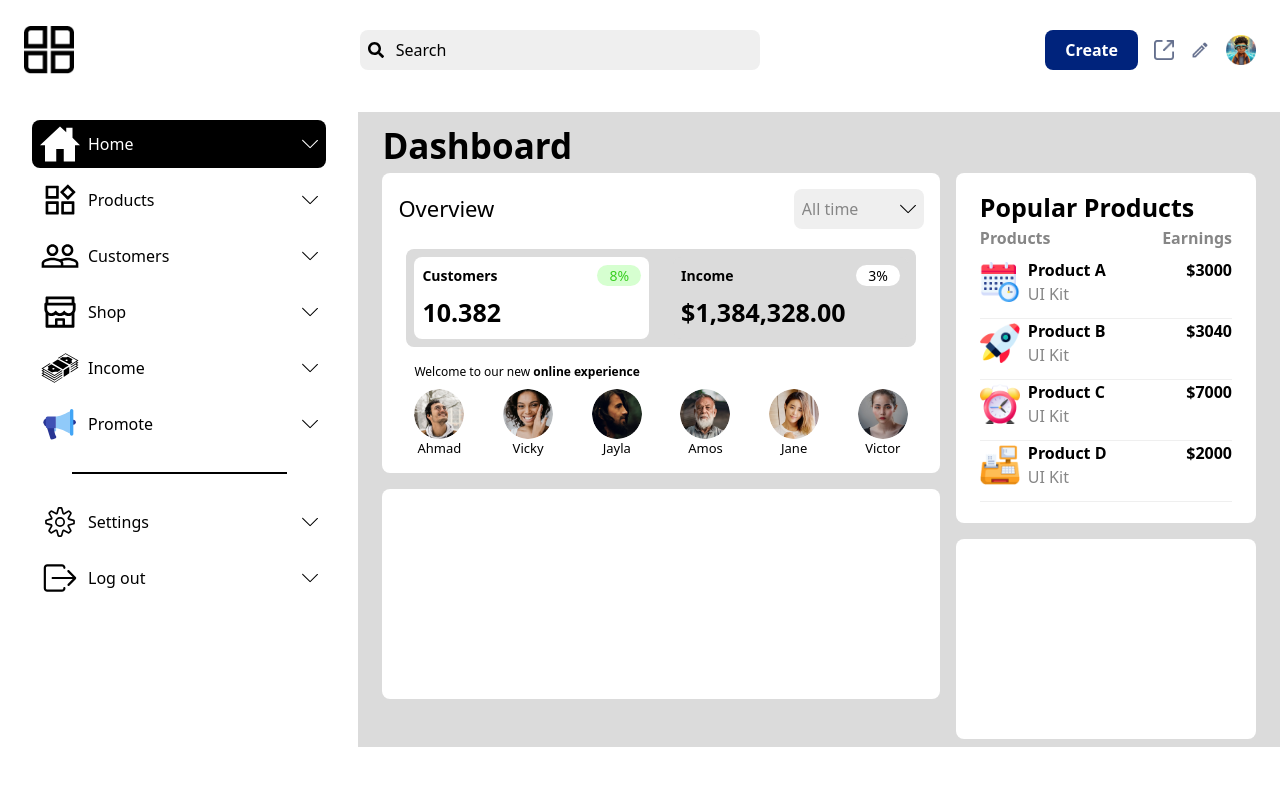
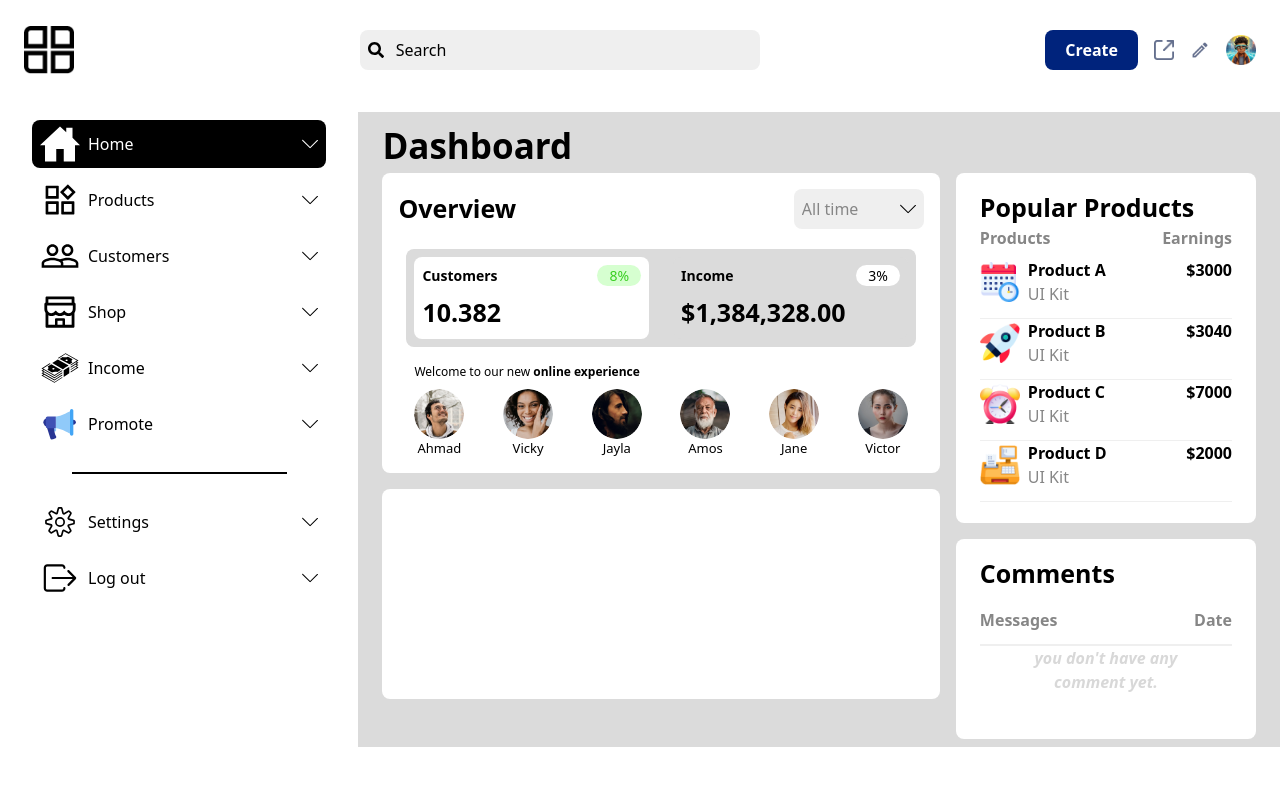
Before and after one commit to Afrimann/dashboard_ex, a Next.js app: page / in a window 1280 px wide. Shown: the top 786 px of the page. Built offline with nearby package versions, Linux system fonts and the light colour scheme.

Commit message:
Add Comment Card

```diff
--- a/app/components/Dashboard.tsx
+++ b/app/components/Dashboard.tsx
@@ -28,7 +28,22 @@ const Dashboard: React.FC = () => {
               </div>
             </div>
           </div>
-          <div className='sec-two'></div>
+          <div className='sec-two'>
+            <h2 className='font-semibold text-[25px]'>Comments</h2>
+            <div className=''>
+              <div className='w-full'>
+                <span className='flex justify-between border-[#EFEFEF] mt-4 border-b-2'>
+                  <h2 className='mb-3 font-semibold text-[#868686]'>Messages</h2>
+                  <h2 className='font-semibold text-[#868686]'>Date</h2>
+                </span>
+                <div className='w-full comments'>
+                  <p className='mx-auto max-w-[60%] font-semibold text-[#86868652] text-center italic'>
+                    you don't have any comment yet.
+                  </p>
+                </div>
+              </div>
+            </div>
+          </div>
         </div>
       </div>
     </div>
--- a/app/components/Overview.tsx
+++ b/app/components/Overview.tsx
@@ -12,7 +12,7 @@ const Overview = () => {
   return (
     <div className='overview-container'>
       <div className='overview-heading'>
-        <h1 className='text-[22px] text-black'>Overview</h1>
+        <h1 className='font-semibold text-[25px] text-black'>Overview</h1>
         <div className='relative flex items-center gap-3 bg-[#EFEFEF] p-0 rounded-lg overview-filter w-[130px] cursor-pointer'>
           {/* change this select usage to a normal div for flexibility */}
           <select
--- a/app/globals.css
+++ b/app/globals.css
@@ -87,7 +87,7 @@
   @apply h-[350px] bg-white rounded-lg px-6 py-4
 }
 .sec-two{
-  @apply h-[200px] bg-white rounded-lg
+  @apply h-[200px] bg-white rounded-lg px-6 py-4
 }
 .overview {
   @apply w-full h-[300px] bg-white p-4 rounded-lg;
```
